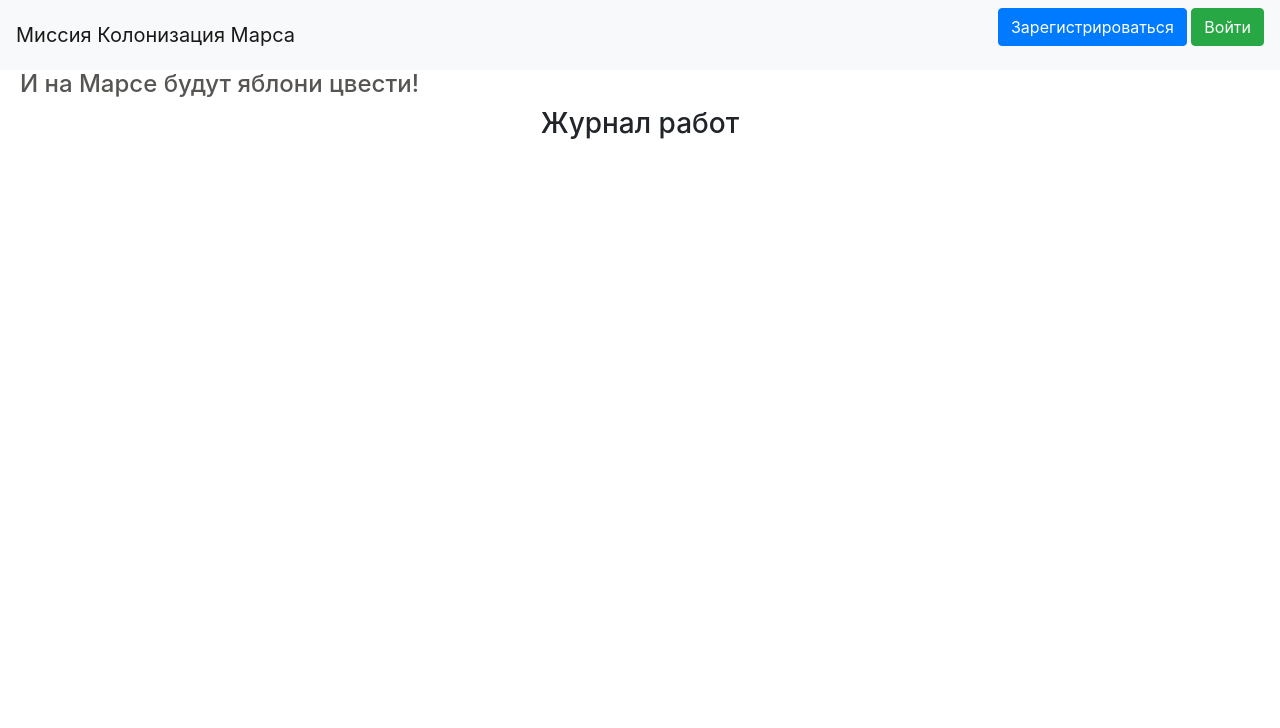
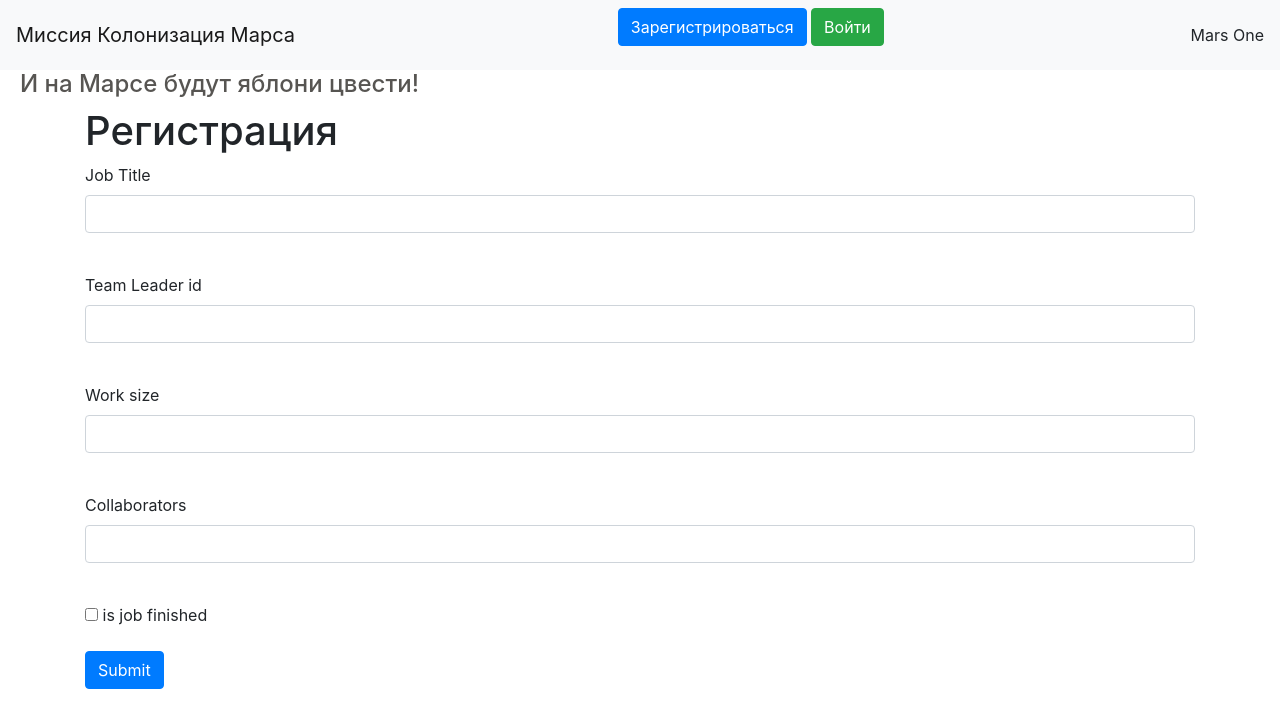
Before and after one commit to DaniilAnisimov/Mars-One, a Flask app: page /addjob in a window 1280 px wide. Shown: the top 728 px of the page. Run offline with Flask 2, Linux system fonts and the light colour scheme; data that the repository does not hold is empty; parts of the project's set-up code (start-up, migrations or seed data) failed here and were passed over; some libraries are stand-ins or nearby versions.

Commit message:
Работа

```diff
--- /dev/null
+++ b/forms/jobs.py
@@ -0,0 +1,13 @@
+from flask_wtf import FlaskForm
+from wtforms import StringField
+from wtforms import BooleanField, SubmitField
+from wtforms.validators import DataRequired
+
+
+class JobForm(FlaskForm):
+    title = StringField('Job Title', validators=[DataRequired()])
+    id = StringField('Team Leader id', validators=[DataRequired()])
+    size = StringField('Work size', validators=[DataRequired()])
+    collaborators = StringField('Collaborators', validators=[DataRequired()])
+    is_private = BooleanField("is job finished")
+    submit = SubmitField('Submit')
--- a/server.py
+++ b/server.py
@@ -3,11 +3,12 @@ import json
 import datetime
 import os
 
-from flask_login import LoginManager, login_user
+from flask_login import LoginManager, login_user, logout_user, login_required
 
 from forms.loginform import LoginForm
 from forms.emergency_access_form import EmergencyAccessForm
 from forms.user import RegisterForm
+from forms.jobs import JobForm
 
 from data import db_session
 from data.jobs import Jobs
@@ -146,6 +147,30 @@ def login():
     return render_template('login.html', title='Авторизация', form=form)
 
 
+@app.route('/logout')
+@login_required
+def logout():
+    logout_user()
+    return redirect("/")
+
+
+@app.route('/addjob', methods=['GET', 'POST'])
+def addjob():
+    form = JobForm()
+    if form.validate_on_submit():
+        db_sess = db_session.create_session()
+        job = Jobs()
+        job.job = form.title.data
+        job.team_leader = int(form.id.data)
+        job.work_size = int(form.size.data)
+        job.collaborators = form.collaborators.data
+        job.is_finished = form.is_private.data
+        db_sess.add(job)
+        db_sess.commit()
+        return redirect('/')
+    return render_template('jobs.html', title='Регистрация', form=form)
+
+
 if __name__ == '__main__':
     db_session.global_init("db/mars_explorer.db")
     app.run(port=port, host=host)
--- a/templates/base.html
+++ b/templates/base.html
@@ -24,6 +24,7 @@
             <a class="btn btn-success" href="/login">Войти</a>
         </p>
         {% endif %}
+        Mars One
     </nav>
 </header>
 <h4>И на Марсе будут яблони цвести!</h4>
--- /dev/null
+++ b/templates/jobs.html
@@ -0,0 +1,47 @@
+{% extends "base.html" %}
+
+{% block content %}
+<h1>Регистрация</h1>
+<form action="" method="post">
+    {{ form.hidden_tag() }}
+    <p>
+        {{ form.title.label }}<br>
+        {{ form.title(class="form-control") }}<br>
+        {% for error in form.title.errors %}
+    <p class="alert alert-danger" role="alert">
+        {{ error }}
+    </p>
+    {% endfor %}
+    </p>
+    <p>
+        {{ form.id.label }}<br>
+        {{ form.id(class="form-control") }}<br>
+        {% for error in form.id.errors %}
+    <p class="alert alert-danger" role="alert">
+        {{ error }}
+    </p>
+    {% endfor %}
+    </p>
+    <p>
+        {{ form.size.label }}<br>
+        {{ form.size(class="form-control") }}<br>
+        {% for error in form.size.errors %}
+    <p class="alert alert-danger" role="alert">
+        {{ error }}
+    </p>
+    {% endfor %}
+    </p>
+    <p>
+        {{ form.collaborators.label }}<br>
+        {{ form.collaborators(class="form-control") }}<br>
+        {% for error in form.collaborators.errors %}
+    <p class="alert alert-danger" role="alert">
+        {{ error }}
+    </p>
+    {% endfor %}
+    </p>
+    <p>{{ form.is_private() }} {{ form.is_private.label }}</p>
+    <p>{{ form.submit(type="submit", class="btn btn-primary") }}</p>
+    {{message}}
+</form>
+{% endblock %}
--- a/templates/main.html
+++ b/templates/main.html
@@ -1,6 +1,9 @@
 {% extends "base.html"%}
 
 {% block content %}
+{% if current_user.is_authenticated %}
+    <a href="addjob" class="btn btn-secondary">Добавить новость</a>
+{% endif %}
 <h3 align="center">Журнал работ</h3>
 {% for job in jobs %}
 <h3>Action {{job.id}}</h3>
```
